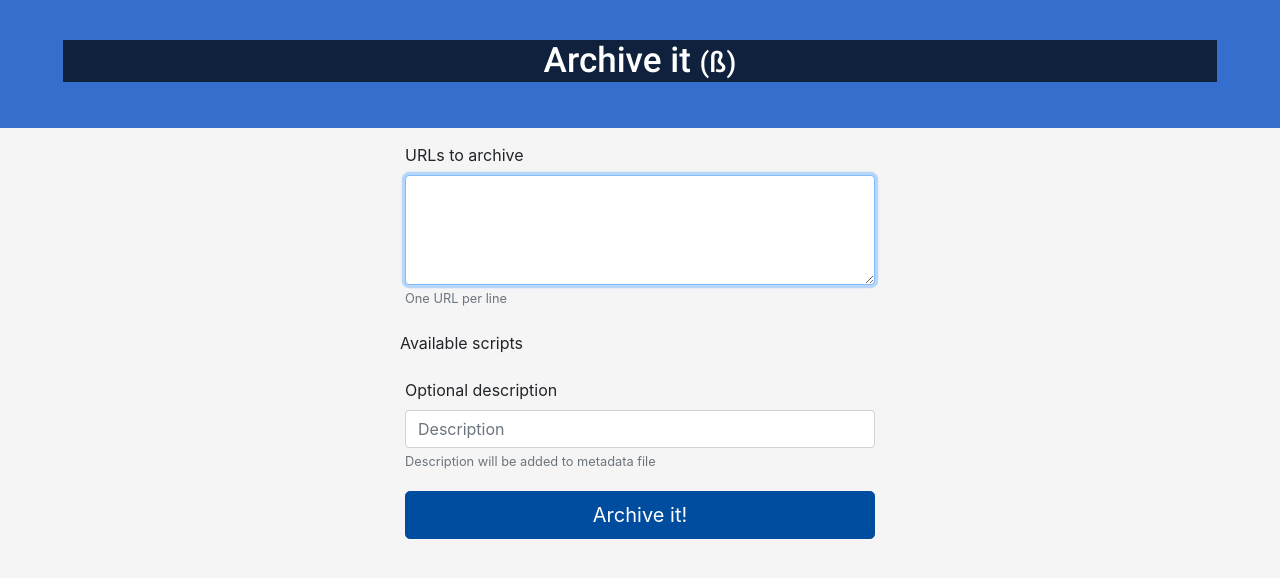
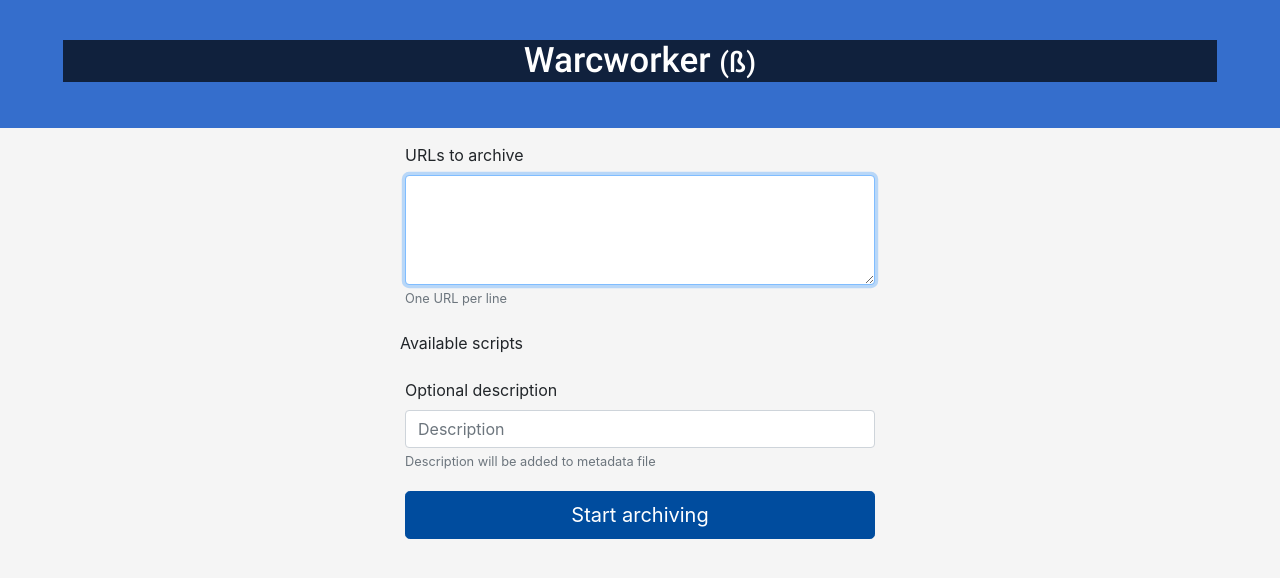
Before and after one commit to peterk/warcworker, a Flask app: template web/app/templates/index.html in a window 1280 px wide. Shown: the top 578 px of the page. Run offline with Flask 2, Linux system fonts and the light colour scheme; the template is opened without the code that fills it, so the values that code supplies are empty; some libraries are stand-ins or nearby versions.

Commit message:
Better naming. Fixes #9

```diff
--- a/web/app/templates/index.html
+++ b/web/app/templates/index.html
@@ -3,7 +3,7 @@
     <div class="container-fluid">
       <div class="row" role="banner">
 	<div class="col-md-12 banner py-sm-3">
-	  <h1 class="logo mr-sm-5 ml-sm-5 mt-4">Archive it <small>(ß)</small></h1>
+	  <h1 class="logo mr-sm-5 ml-sm-5 mt-4">Warcworker <small>(ß)</small></h1>
 	</div>
       </div>
     </div>
@@ -46,7 +46,7 @@
 	      <label for="description">Optional description</label>
 	      <input class="form-control" type="text" placeholder="Description" value="{{description}}" name="description" id="description"/>
 	      <small class="form-text text-muted">Description will be added to metadata file</small>
-	      <button class="btn btn-lg btn-primary btn-block" type="submit">Archive it!</button>
+	      <button class="btn btn-lg btn-primary btn-block" type="submit">Start archiving</button>
 	    </div>
 	  </form>
 	</div>
```
